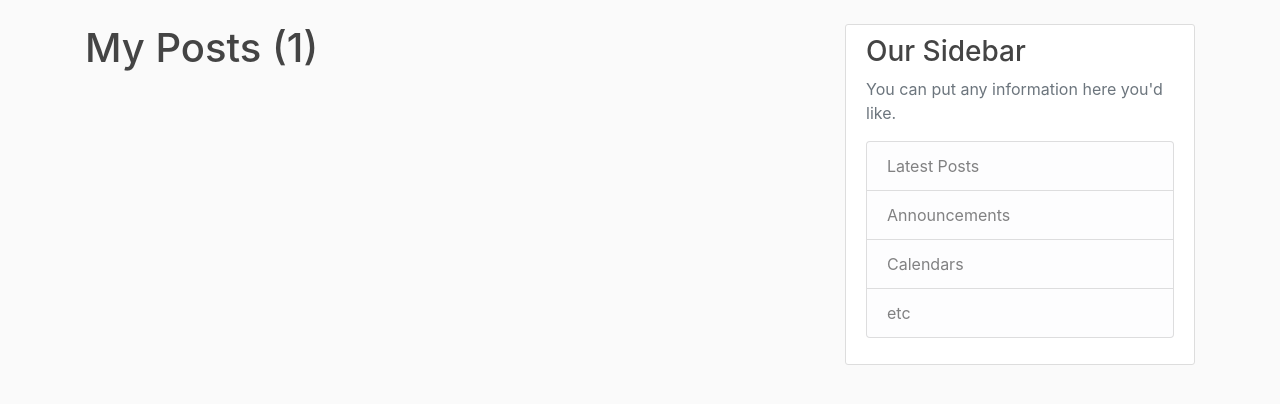
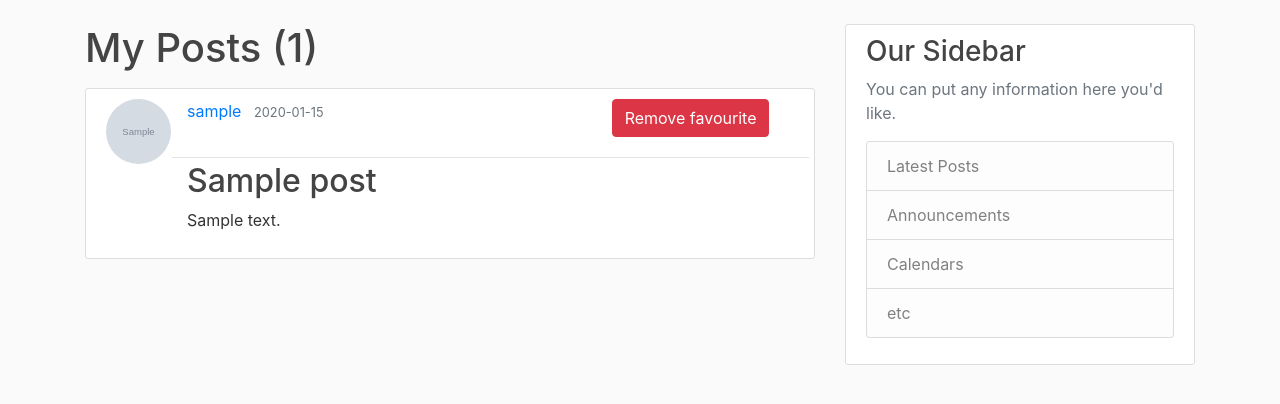
Before and after one commit to ashagaire/Flaskblog, a Flask app: page /myposts in a window 1280 px wide. Shown: the part 56-460 px from the top of the page. Run offline with Flask 2, Linux system fonts and the light colour scheme; a user stored in the database is signed in; grey boxes marked "Sample" are stand-in pictures; a database or web service that is not in the repository returns one stand-in record (values such as "Sample title"); some libraries are stand-ins or nearby versions.

Commit message:
made it better

```diff
--- a/cms/templates/myposts.html
+++ b/cms/templates/myposts.html
@@ -2,7 +2,7 @@
 {%block content%}
 <h1 class="mb-3">My Posts                      ({{postnumber}})</h1>
 
-    {% for post in output%}
+    {% for post in posts%}
 
     <article class="media content-section">
 
--- a/cms/templates/user_posts.html
+++ b/cms/templates/user_posts.html
@@ -27,8 +27,7 @@
                     {% else %}
                     <a href="{{ url_for('is_favourite_post', _id=post['_id'],path='home') }}" class="btn btn-info" role="button">Add to favourite</a>
                     {% endif %}
-                </div>
-                    {% endif %}
+
                 </div>
                 {%elif curr_user[role] == 'admin' %}
                 <div class="col-md-4" >
```
